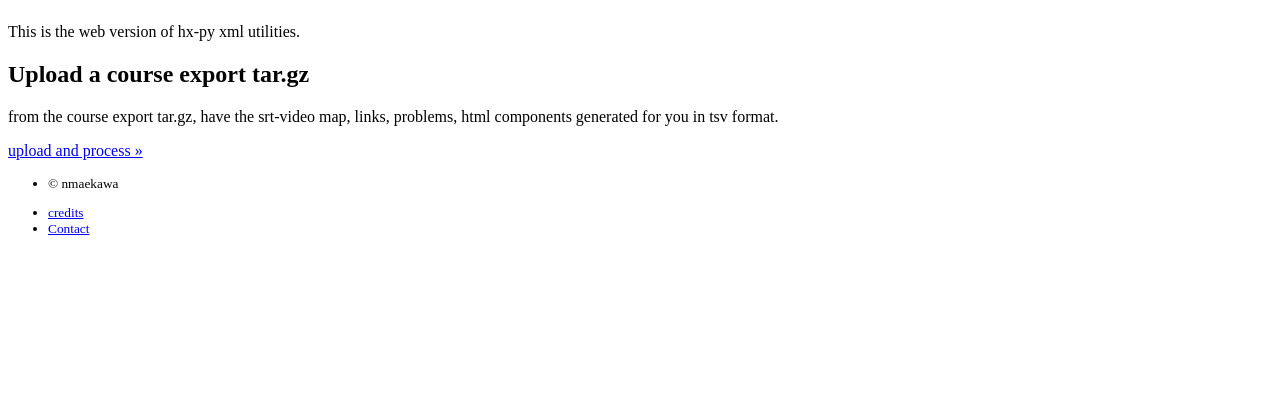
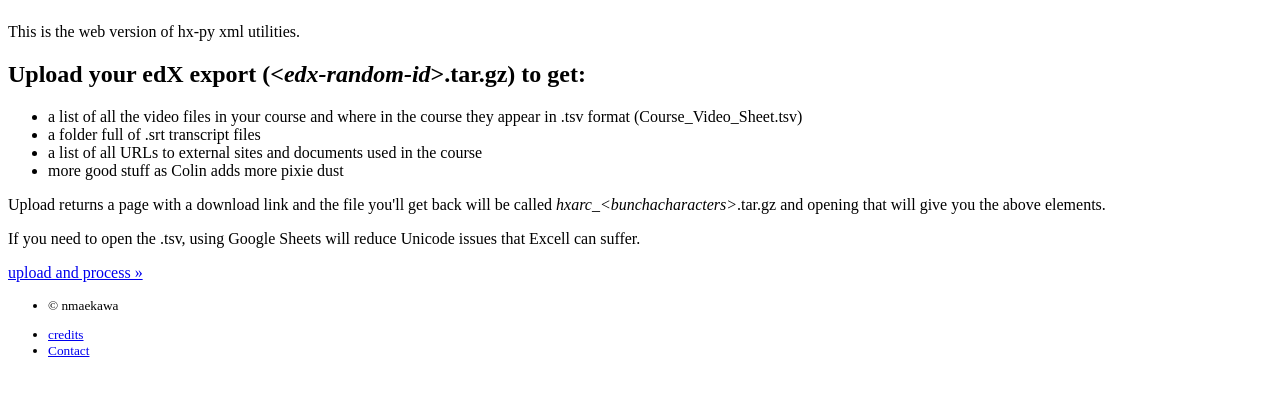
Before and after one commit to nmaekawa/hxarc, a Flask app: template hxarc/templates/public/home.html in a window 1280 px wide. Shown: the part 138-534 px from the top of the page. Run offline with Flask 2, Linux system fonts and the light colour scheme; the template is opened without the code that fills it, so the values that code supplies are empty; parts of the project's set-up code (start-up, migrations or seed data) failed here and were passed over.

Commit message:
info in home, download link, download filename
- better instructions on home page, per shilpa and jon
- download link page to note successful upload
- download filename starts with hxarc_* to be easily recognizable

```diff
--- a/hxarc/__init__.py
+++ b/hxarc/__init__.py
@@ -2,4 +2,4 @@
 
 __author__ = 'nmaekawa'
 __email__ = "nmaekawa@g.harvard.edu"
-__version__ = '0.2.2'
+__version__ = '0.2.3'
--- a/hxarc/templates/public/home.html
+++ b/hxarc/templates/public/home.html
@@ -11,13 +11,26 @@
 
 <div class="body-content">
   <div class="row">
-    <div class="col-lg-6">
-      <h2><i class="fa fa-upload"></i> Upload a course export tar.gz</h2>
-      <p>from the course export tar.gz, have the srt-video map, links, problems, html
-      components generated for you in tsv format.</p>
+      <!--div class="col-lg-6"> -->
+      <h2><i class="fa fa-upload"></i> Upload your edX export
+          (&lt;<em>edx-random-id</em>&gt;.tar.gz) to get:</h2>
+        <ul>
+            <li>a list of all the video files in your course and where in the
+                course they appear in .tsv format (Course_Video_Sheet.tsv)</li>
+            <li>a folder full of .srt transcript files</li>
+            <li>a list of all URLs to external sites and documents used in the
+            course</li>
+            <li>more good stuff as Colin adds more pixie dust</li>
+        </ul>
+        <p>Upload returns a page with a download link and the file you'll get back
+        will be called <em>hxarc_&lt;bunchacharacters&gt;</em>.tar.gz and opening that
+        will give you the above elements.</p>
+        <p>If you need to open the .tsv, using Google Sheets will reduce
+        Unicode issues that Excell can suffer.</p>
+
       <p><a class="btn btn-default" href="{{ url_for('upload.upload')
           }}">upload and process &raquo;</a></p>
-    </div>
+    <!-- /div-->
   </div><!-- /.row -->
 </div>
 {% endblock %}
```
Also changed, not shown: hxarc/templates/upload/result_link.html (added, +10 -0 lines), hxarc/upload/views.py (+6 -3 lines).
